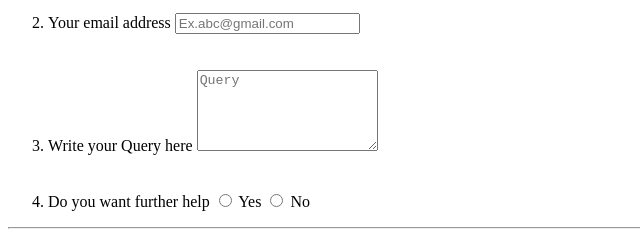
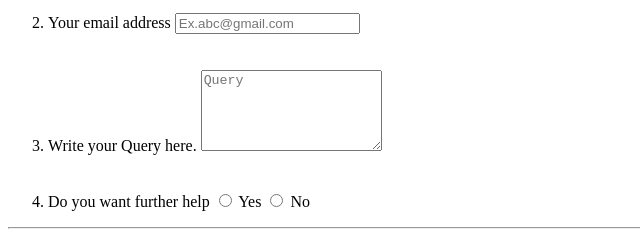
Before and after one commit to mdfaizan42500/muhammad-faizan-html-project, a plain HTML site: page contact me.html in a window 1280 px wide. Shown: the part 142-382 px from the top of the page, 0-640 px from the left. Drawn offline with Linux system fonts and the light colour scheme.

Commit message:
new files added and increment of . in contact.html

```diff
--- a/contact me.html
+++ b/contact me.html
@@ -25,7 +25,7 @@
         <br>
         <br>
     <section>
-        <li>Write your Query here
+        <li>Write your Query here.
              <textarea name="Query" id="101" placeholder="Query" rows="5"></textarea> </li>
     </section>
     <br>
```
Also changed, not shown: new.html (added, +11 -0 lines).
